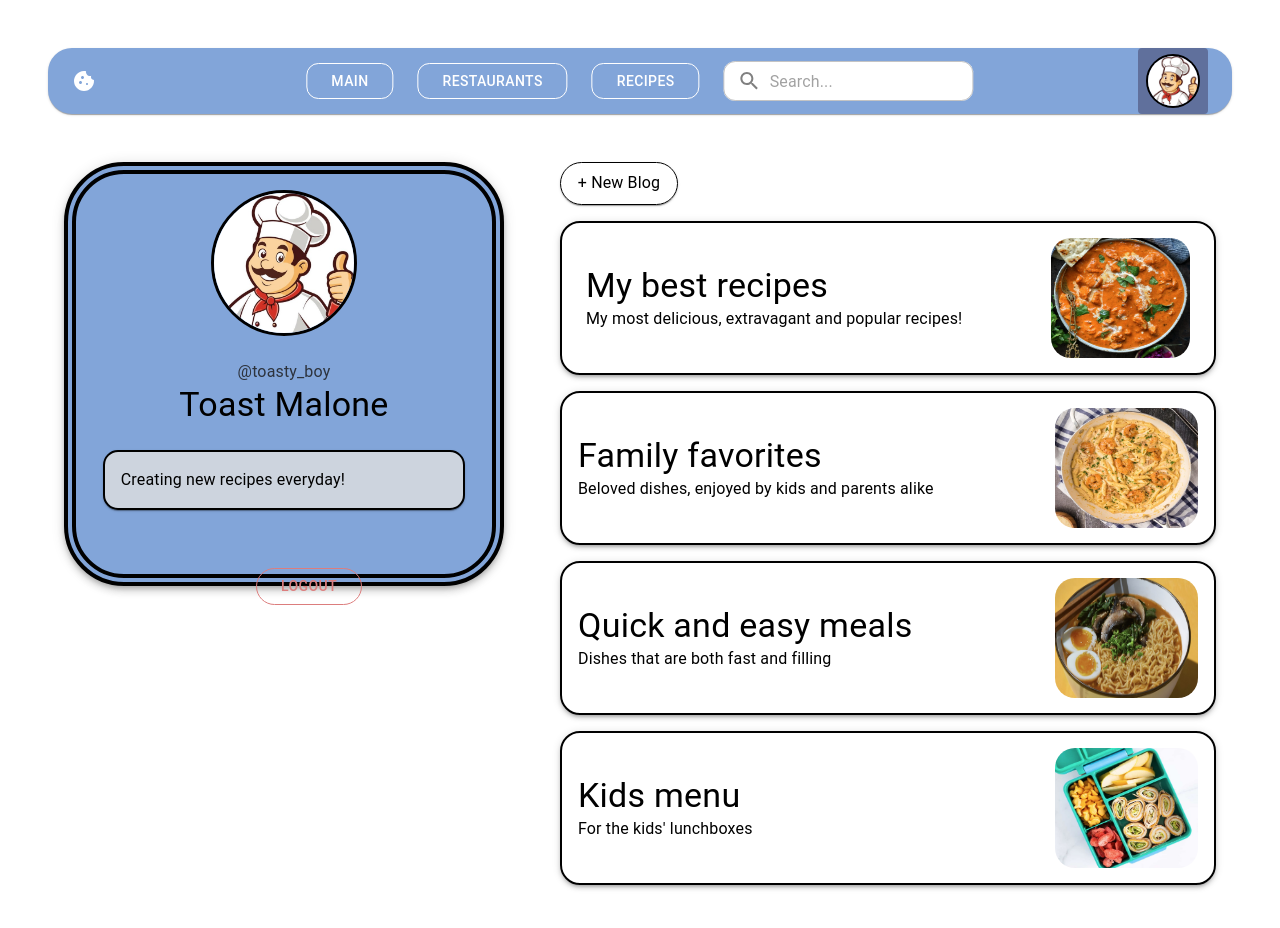
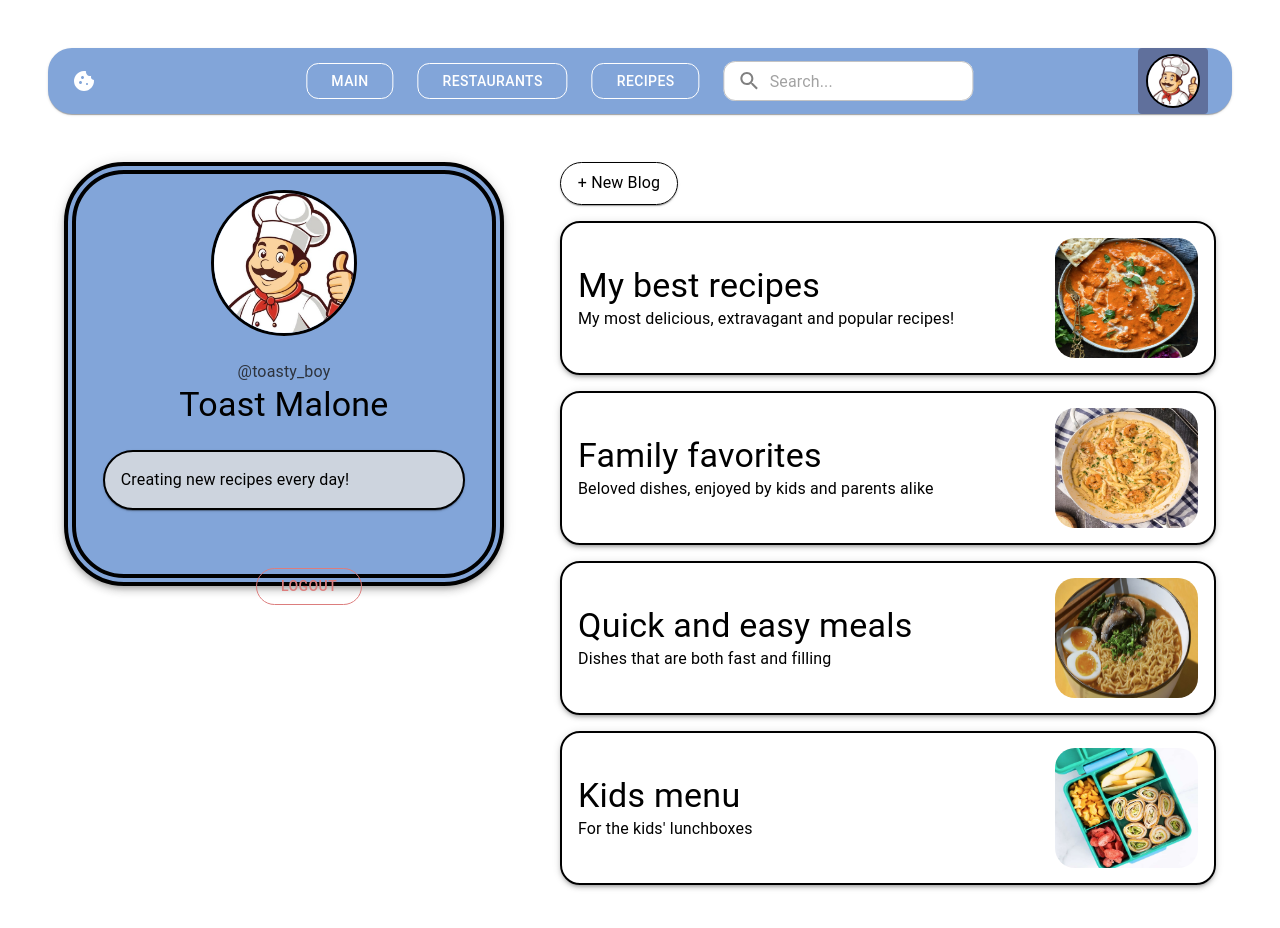
Before and after one commit to khgaled/flavor-haven, a React (Vite) app: page /profile in a window 1280 px wide. Shown: the top 928 px of the page. Built offline with nearby package versions, Linux system fonts and the light colour scheme; sample sign-in values are in the browser's storage.

Commit message:
clean up profile code

```diff
--- a/src/pages/Profile.jsx
+++ b/src/pages/Profile.jsx
@@ -1,5 +1,5 @@
 import { Box, Avatar, Typography, Button } from "@mui/material";
-import { useNavigate} from "react-router-dom";
+import { useNavigate } from "react-router-dom";
 import PropTypes from "prop-types";
 
 export const Profile = ({ setIsLoggedIn }) => {
@@ -11,18 +11,13 @@ export const Profile = ({ setIsLoggedIn }) => {
     navigate("/login");
   };
 
-  return (
-    <Box sx={{ display: "flex", height: "100vh", p: 0, py: 2 }}>
-      <Box sx={{ display: "flex", flexDirection: "column", maxHeight: "100vh", p: 1, alignContent: "center" }}>
-        {/* profile card */}
-        <Box
-          sx={{
+  const profileCardStyles = {
     width: { xs: "80%", sm: "60%", md: "40%", lg: "30%", xl: "25%" },
-            maxWidth: "400px", // Prevents it from getting too large on big screens
-            minWidth: "250px", // Ensures it doesn’t shrink too much on small screens
+    maxWidth: "400px",
+    minWidth: "250px",
     bgcolor: "#82A5D9",
     p: 2,
-            margin: 2,
+    m: 2,
     border: "12px double black",
     borderRadius: 15,
     position: "fixed",
@@ -31,137 +26,10 @@ export const Profile = ({ setIsLoggedIn }) => {
     flexDirection: "column",
     alignItems: "center",
     gap: 3,
-            boxShadow: 5
-          }}>
+    boxShadow: 5,
+  };
 
-          {/* profile picture */}
-          <Avatar
-            src="src\assets\chef.jpg"
-            sx={{
-              cursor: "pointer",
-              width: 140,
-              height: 140,
-              border: "3px solid black"
-              }} />
-
-
-          <Box>
-            {/* username */}
-            <Typography color="#2d333d">
-              @toasty_boy
-            </Typography>
-
-            {/* Display name */}
-            <Typography variant="h4" color="black">
-              Toast Malone
-            </Typography>
-          </Box>
-
-
-            {/* bio */}
-          <Box
-            sx={{
-              display: "flex",
-              width: "85%",
-              bgcolor: "#cdd4de",
-              textAlign: "left",
-              border: "2px solid black",
-              borderRadius: "15px",
-              padding: "16px",
-              boxShadow: 1
-            }}
-          >
-            <Typography color="black">
-              Creating new recipes everyday!
-            </Typography>
-          </Box>
-        </Box>
-        {/* Logout Button */}
-        <Box
-          sx={{
-            mt: "33%",
-            display: "flex",
-            alignItems: "center",
-            position: "fixed",
-            '&:hover': {
-              backgroundColor: '#dc7d7d',
-              color: 'white',
-              transition: 'background-color 0.3s ease',
-            },
-            left: "20%",
-            borderRadius: 15,
-          }}
-        >
-          <Button onClick={handleLogout} variant="outlined"
-            sx={{ borderColor: "#dc7d7d", color: "#dc7d7d", borderRadius: 15, px: 3 }}>
-            Logout
-          </Button>
-        </Box>
-      </Box>
-
-      {/* Recipe Blogs */}
-        <Box
-        sx={{ flex: 1, ml: "40%", overflowY: "auto", maxHeight: "100vh", p: 1 }}>
-          <Box
-            sx={{
-              height: 25,
-              width: 100,
-              cursor: "pointer",
-              border: "1px solid black",
-              borderRadius: "50px",
-              p: 1,
-              margin: 2,
-              boxShadow: 1,
-              '&:hover': {
-                backgroundColor: '#82A5D9',
-                color: 'white',
-                transition: 'background-color 0.3s ease',
-              },
-            }}
-          >
-            <Typography>
-              + New Blog
-              </Typography>
-          </Box>
-          <Box
-            sx={{
-              height: 150,
-              cursor: "pointer",
-              border: "2px solid black",
-              borderRadius: "20px",
-              display: "flex",
-              alignItems: "center",
-              justifyContent: "space-between",
-              px: 3,
-              margin: 2,
-              boxShadow: 3,
-              '&:hover': {
-                backgroundColor: '#82A5D9',
-                color: 'white',
-                transition: 'background-color 0.3s ease',
-              },
-            }}>
-
-              <Box
-              onClick={() => navigate("/user_blog")}
-              sx={{
-                textAlign:"left",
-                }}>
-                <Typography variant="h4" component="h2">
-                  My best recipes
-                  <Typography>
-                    My most delicious, extravagant and popular recipes!
-                    </Typography>
-                  </Typography>
-                </Box>
-
-              {/* Image on the Right */}
-              <Box component="img" src="src\assets\food.jpg"
-                sx={{ height: "80%", width: "23%", borderRadius: "20px" }} />
-            </Box>
-
-            <Box
-              sx={{
+  const blogCardStyles = {
     height: 150,
     cursor: "pointer",
     border: "2px solid black",
@@ -170,99 +38,78 @@ export const Profile = ({ setIsLoggedIn }) => {
     alignItems: "center",
     justifyContent: "space-between",
     px: 2,
-                margin: 2,
+    m: 2,
     boxShadow: 3,
-                '&:hover': {
-                  backgroundColor: '#82A5D9',
-                  color: 'white',
-                  transition: 'background-color 0.3s ease',
+    "&:hover": {
+      backgroundColor: "#82A5D9",
+      color: "white",
+      transition: "background-color 0.3s ease",
     },
-              }}>
-              <Box
-              onClick={() => navigate("/user_blog2")}
-              sx={{textAlign:"left"}}>
-                <Typography variant="h4" component="h2">
-                  Family favorites
-                  <Typography>
-                    Beloved dishes, enjoyed by kids and parents alike
-                    </Typography>
-                  </Typography>
+  };
+
+  const blogPosts = [
+    {
+      title: "My best recipes",
+      description: "My most delicious, extravagant and popular recipes!",
+      image: "src/assets/food.jpg",
+      path: "/user_blog",
+    },
+    {
+      title: "Family favorites",
+      description: "Beloved dishes, enjoyed by kids and parents alike",
+      image: "src/assets/shrimpast.jpg",
+      path: "/user_blog2",
+    },
+    {
+      title: "Quick and easy meals",
+      description: "Dishes that are both fast and filling",
+      image: "src/assets/ramen.jpg",
+      path: "/user_blog3",
+    },
+    {
+      title: "Kids menu",
+      description: "For the kids' lunchboxes",
+      image: "src/assets/lunch.jpg",
+      path: "/user_blog4",
+    },
+  ];
+
+  return (
+    <Box sx={{ display: "flex", height: "100vh", p: 0, py: 2 }}>
+      <Box sx={{ display: "flex", flexDirection: "column", maxHeight: "100vh", p: 1, alignContent: "center" }}>
+        {/* Profile Card */}
+        <Box sx={profileCardStyles}>
+          <Avatar src="src/assets/chef.jpg" sx={{ cursor: "pointer", width: 140, height: 140, border: "3px solid black" }} />
+          <Box>
+            <Typography color="#2d333d">@toasty_boy</Typography>
+            <Typography variant="h4" color="black">Toast Malone</Typography>
           </Box>
-              {/* Image on the Right */}
-              <Box component="img" src="src\assets\shrimpast.jpg"
-                sx={{ height: "80%", width: "23%", borderRadius: "20px" }} />
+          <Box sx={{ display: "flex", width: "85%", bgcolor: "#cdd4de", textAlign: "left", border: "2px solid black", borderRadius: 15, p: 2, boxShadow: 1 }}>
+            <Typography color="black">Creating new recipes every day!</Typography>
+          </Box>
         </Box>
 
-          <Box
-            sx={{
-              height: 150,
-              cursor: "pointer",
-              border: "2px solid black",
-              borderRadius: "20px",
-              display: "flex",
-              alignItems: "center",
-              justifyContent: "space-between",
-              px: 2,
-              margin: 2,
-              boxShadow: 3,
-              '&:hover': {
-                backgroundColor: '#82A5D9',
-                color: 'white',
-                transition: 'background-color 0.3s ease',
-              },
-            }}>
-              <Box
-              onClick={() => navigate("/user_blog3")}
-              sx={{textAlign:"left"}}>
-                <Typography variant="h4" component="h2">
-                  Quick and easy meals
-                  <Typography>
-                    Dishes that are both fast and filling
-                    </Typography>
-                  </Typography>
+        {/* Logout Button */}
+        <Box sx={{ mt: "33%", display: "flex", alignItems: "center", position: "fixed", left: "20%", borderRadius: 15 }}>
+          <Button onClick={handleLogout} variant="outlined" sx={{ borderColor: "#dc7d7d", color: "#dc7d7d", borderRadius: 15, px: 3, "&:hover": { backgroundColor: "#dc7d7d", color: "white", transition: "background-color 0.3s ease" } }}>Logout</Button>
+        </Box>
       </Box>
 
-            {/* Image on the Right */}
-            <Box component="img" src="src\assets\ramen.jpg"
-              sx={{ height: "80%", width: "23%", borderRadius: "20px" }} />
+      {/* Recipe Blogs */}
+      <Box sx={{ flex: 1, ml: "40%", overflowY: "auto", maxHeight: "100vh", p: 1 }}>
+        <Box sx={{ height: 25, width: 100, cursor: "pointer", border: "1px solid black", borderRadius: "50px", p: 1, m: 2, boxShadow: 1, "&:hover": { backgroundColor: "#82A5D9", color: "white", transition: "background-color 0.3s ease" } }}>
+          <Typography>+ New Blog</Typography>
         </Box>
-
-          <Box
-              sx={{
-                height: 150,
-                cursor: "pointer",
-                border: "2px solid black",
-                borderRadius: "20px",
-                display: "flex",
-                alignItems: "center",
-                justifyContent: "space-between",
-                px: 2,
-                margin: 2,
-                boxShadow: 3,
-                '&:hover': {
-                  backgroundColor: '#82A5D9',
-                  color: 'white',
-                  transition: 'background-color 0.3s ease',
-                },
-              }}>
-              <Box
-              onClick={() => navigate("/user_blog4")}
-              sx={{textAlign:"left"}}>
-                <Typography variant="h4" component="h2">
-                  Kids menu
-                    <Typography>
-                    For the kids&apos; lunchboxes
-                    </Typography>
-                  </Typography>
+        {blogPosts.map((blog, index) => (
+          <Box key={index} sx={blogCardStyles} onClick={() => navigate(blog.path)}>
+            <Box sx={{ textAlign: "left" }}>
+              <Typography variant="h4" component="h2">{blog.title}</Typography>
+              <Typography>{blog.description}</Typography>
             </Box>
-
-              {/* Image on the Right */}
-              <Box component="img" src="src\assets\lunch.jpg"
-                sx={{ height: "80%", width: "23%", borderRadius: "20px" }} />
+            <Box component="img" src={blog.image} sx={{ height: "80%", width: "23%", borderRadius: "20px" }} />
           </Box>
-
+        ))}
       </Box>
-
     </Box>
   );
 };
```
Lines whose indentation alone changed are shown as unchanged.
